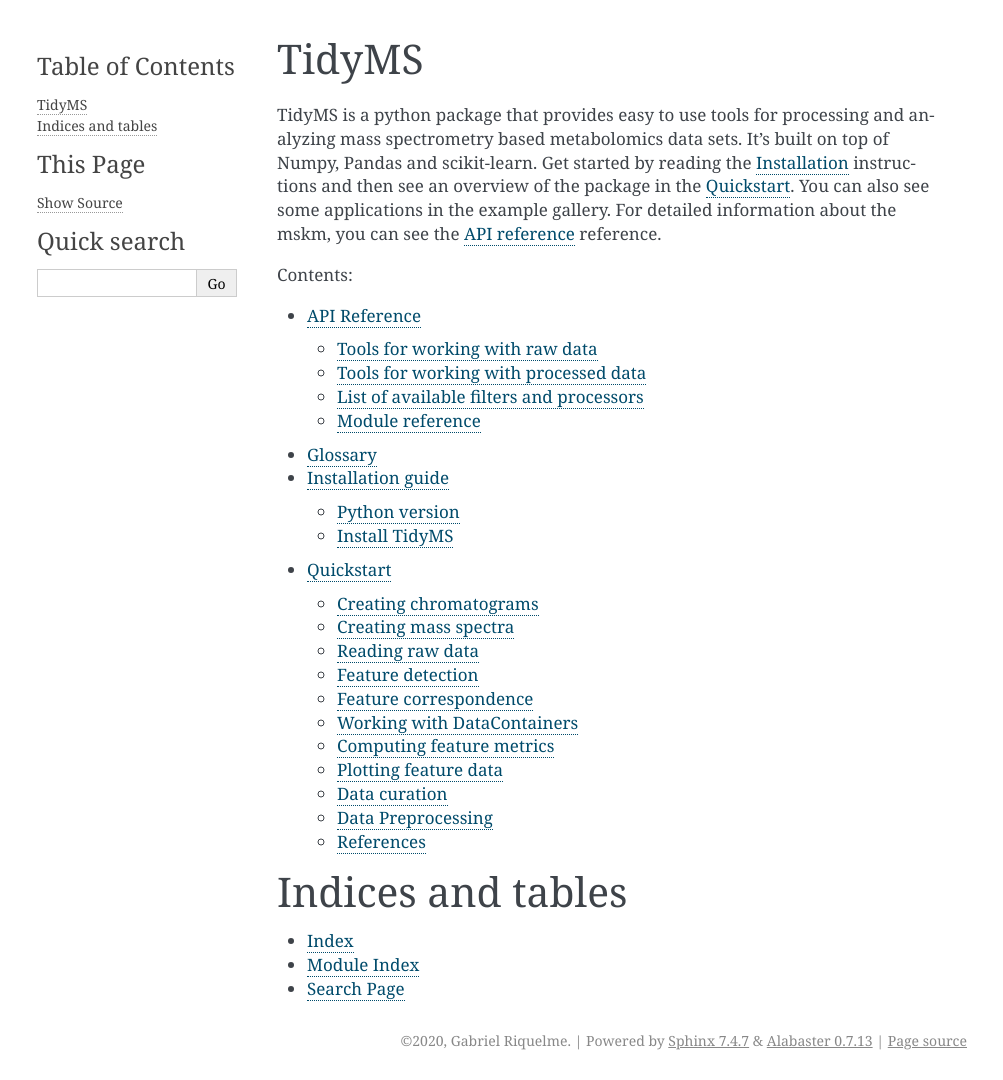
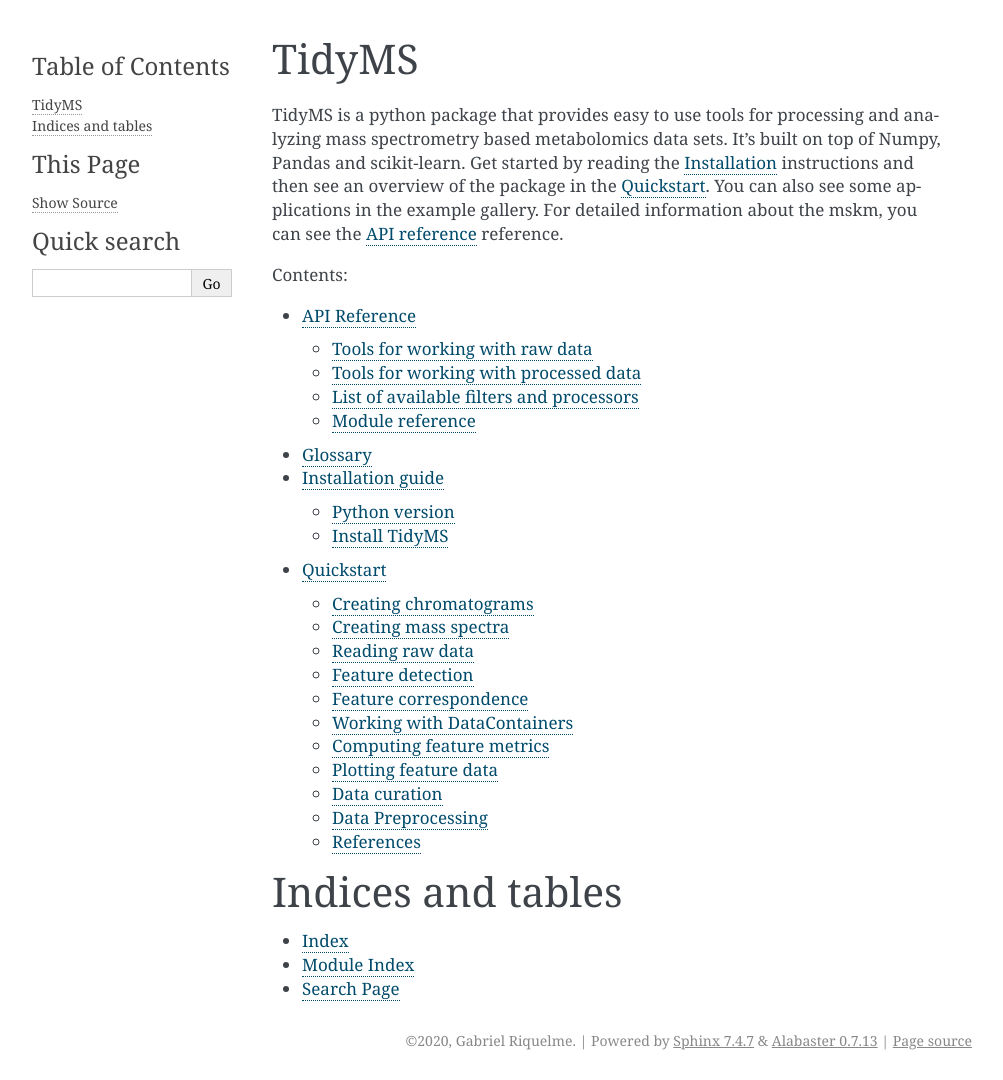
Before and after one commit to griquelme/tidyms, a Sphinx documentation site: the page built from docs/index.rst, in a window 1280 px wide and 1080 px high. Shown: the whole window, without its empty margins (143-1146 px from the left). Built offline with Sphinx 7.4.7, drawn with Linux system fonts in a browser that asks for light colours.

Commit message:
modified html page width

```diff
--- a/docs/conf.py
+++ b/docs/conf.py
@@ -62,6 +62,10 @@
 #
 html_theme = 'alabaster'
 
+html_theme_options = {"fixed_sidebar": True,
+                      "page_width": "950px"}
+
+# html_theme = "press"
 # Add any paths that contain custom static files (such as style sheets) here,
 # relative to this directory. They are copied after the builtin static files,
 # so a file named "default.css" will overwrite the builtin "default.css".
```
